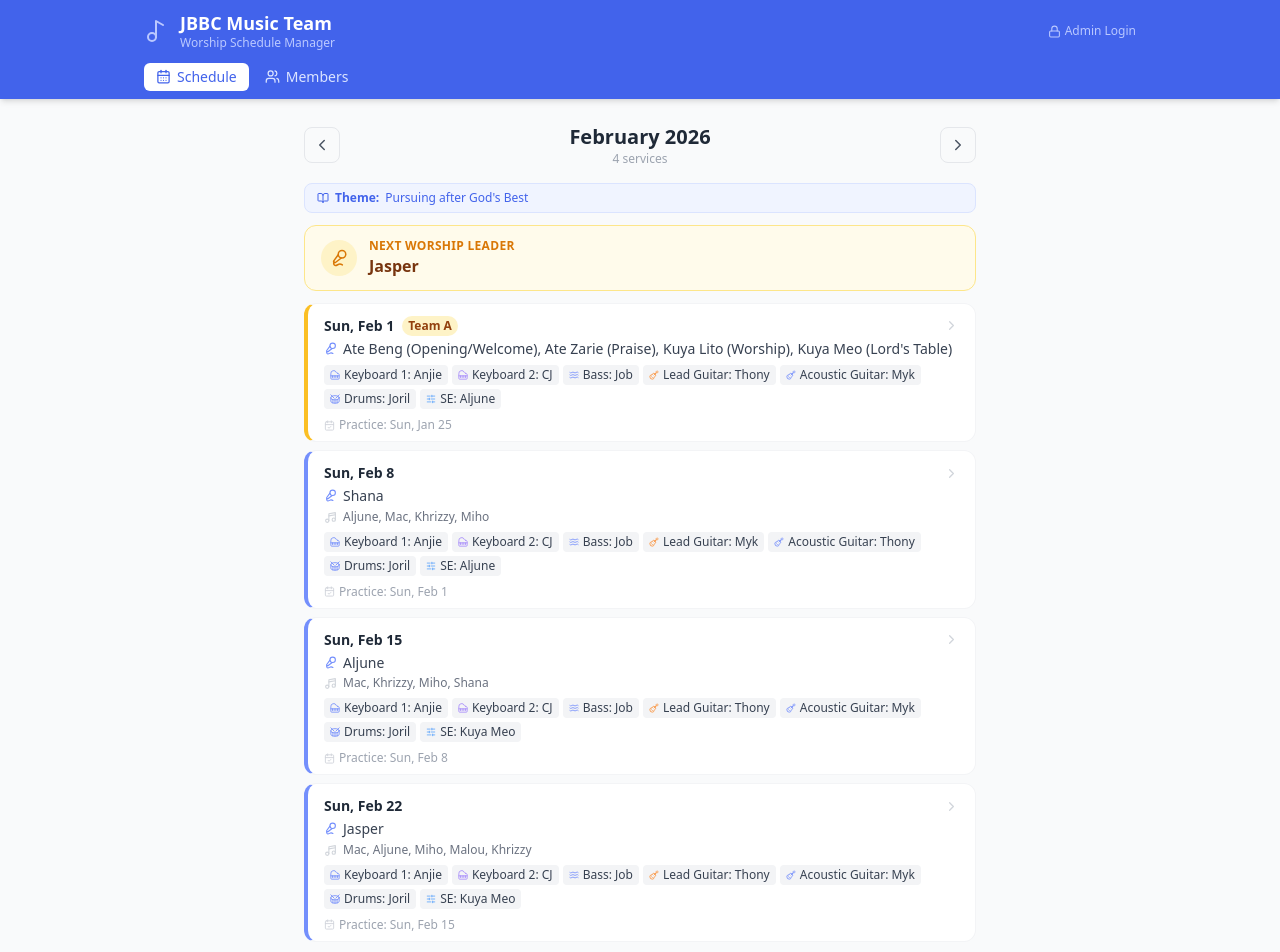
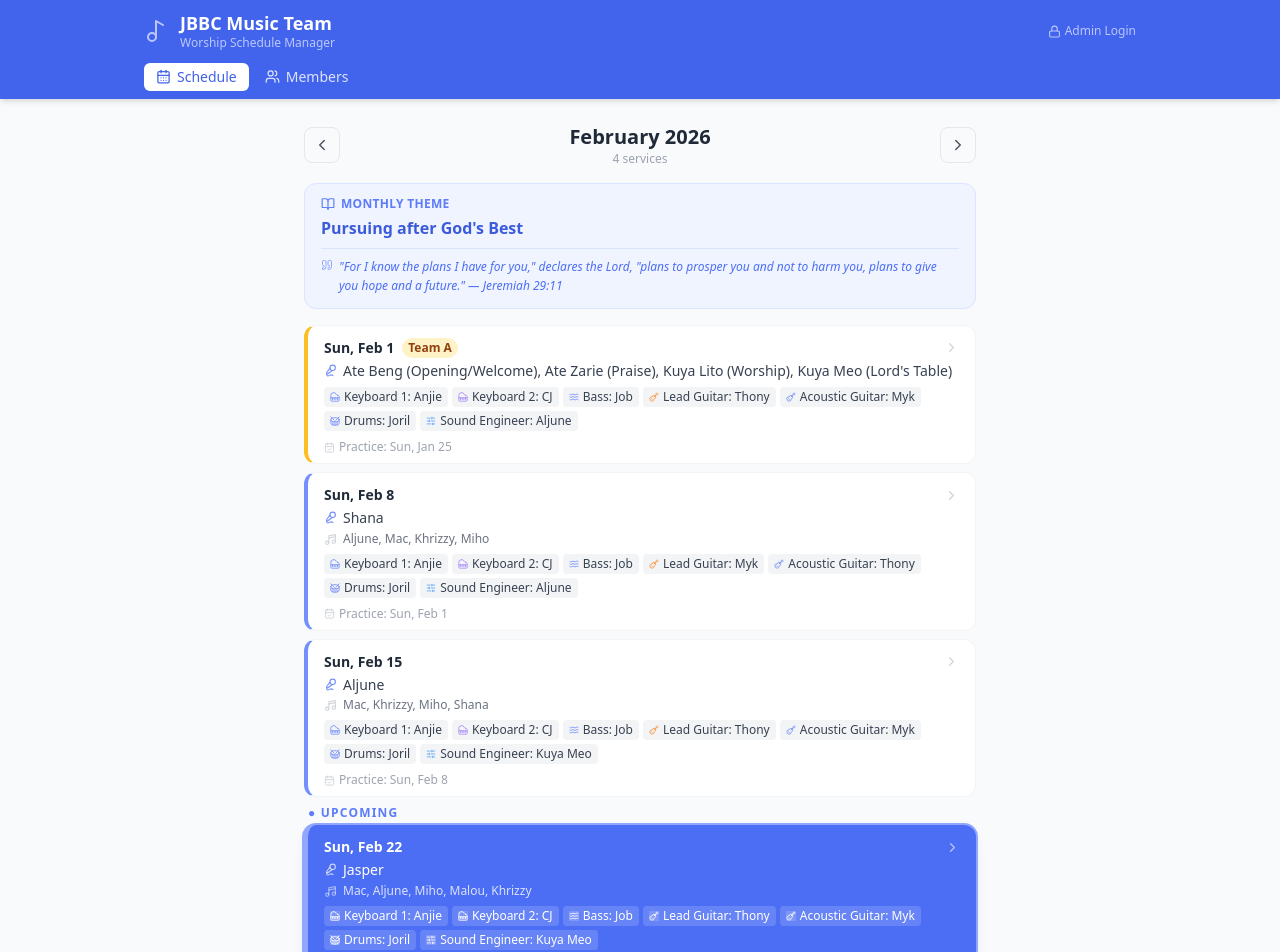
Before and after one commit to mlparaiso/jbbc, a React (Vite) app: page / in a window 1280 px wide. Shown: the top 952 px of the page. Built offline with nearby package versions, Linux system fonts and the light colour scheme.

Commit message:
Remove NextWL banner, highlight upcoming lineup, add Bible verse, Sound Engineer full label

```diff
--- a/src/data/initialData.js
+++ b/src/data/initialData.js
@@ -371,6 +371,7 @@ export const INITIAL_LINEUPS = [
     date: '2026-02-01',
     isTeamA: true,
     theme: "Pursuing after God's Best",
+    bibleVerse: '"For I know the plans I have for you," declares the Lord, "plans to prosper you and not to harm you, plans to give you hope and a future." — Jeremiah 29:11',
     worshipLeaders: [
       { memberId: 'mem-beng',  role: 'Opening/Welcome' },
       { memberId: 'mem-zarie', role: 'Praise' },
@@ -619,4 +620,4 @@ export const INITIAL_LINEUPS = [
 ];
 
 // Bump this version string whenever you want to force-reset all users' localStorage data
-export const DATA_VERSION = '2026-v5';
+export const DATA_VERSION = '2026-v6';
--- a/src/pages/LineupDetailPage.jsx
+++ b/src/pages/LineupDetailPage.jsx
@@ -3,7 +3,7 @@ import { useApp } from '../context/AppContext';
 import {
   Mic2, Music4, BookOpen, CalendarCheck,
   Printer, Pencil, Trash2, ChevronLeft, AlertCircle,
-  SlidersHorizontal, Piano, Guitar, Waves, Drum, ExternalLink, Youtube
+  SlidersHorizontal, Piano, Guitar, Waves, Drum, Youtube, Quote
 } from 'lucide-react';
 
 function formatDate(dateStr) {
@@ -107,6 +107,12 @@ export default function LineupDetailPage() {
               <BookOpen size={11} /> {lineup.theme}
             </p>
           )}
+          {lineup.bibleVerse && (
+            <div className="mt-1.5 flex items-start gap-1.5">
+              <Quote size={11} className="text-primary-300 flex-shrink-0 mt-0.5" />
+              <p className="text-xs text-primary-500 italic leading-relaxed">{lineup.bibleVerse}</p>
+            </div>
+          )}
           {/* Prominent practice date badge */}
           {lineup.practiceDate && (
             <div className="mt-2 inline-flex items-center gap-1.5 bg-teal-50 border border-teal-200 text-teal-700 rounded-lg px-3 py-1.5 text-xs font-semibold">
@@ -193,7 +199,7 @@ export default function LineupDetailPage() {
             <div className="flex items-center gap-2 bg-blue-50 rounded-lg px-3 py-2">
               <span className="text-blue-400 flex-shrink-0"><SlidersHorizontal size={14} /></span>
               <div className="min-w-0">
-                <p className="text-xs font-semibold text-gray-400 leading-none">SE</p>
+                <p className="text-xs font-semibold text-gray-400 leading-none">Sound Engineer</p>
                 <p className="text-sm font-medium text-gray-800 truncate">{se?.name || '—'}</p>
               </div>
             </div>
--- a/src/pages/SchedulePage.jsx
+++ b/src/pages/SchedulePage.jsx
@@ -3,8 +3,8 @@ import { useNavigate } from 'react-router-dom';
 import { useApp } from '../context/AppContext';
 import {
   Mic2, Music4, CalendarCheck, ChevronLeft, ChevronRight,
-  CalendarDays, Plus, ChevronRight as ArrowRight,
-  Piano, Guitar, Waves, Drum, SlidersHorizontal, BookOpen
+  CalendarDays, Plus, BookOpen, Quote,
+  Piano, Guitar, Waves, Drum, SlidersHorizontal
 } from 'lucide-react';
 
 const MONTHS = [
@@ -32,6 +32,7 @@ export default function SchedulePage() {
   const navigate = useNavigate();
 
   const now = new Date();
+  const today = now.toISOString().slice(0, 10);
   const [year, setYear] = useState(now.getFullYear());
   const [month, setMonth] = useState(now.getMonth() + 1);
 
@@ -45,6 +46,13 @@ export default function SchedulePage() {
       return d.getFullYear() === year && d.getMonth() + 1 === month;
     })
     .sort((a, b) => a.date.localeCompare(b.date));
+
+  // Find the next upcoming lineup (closest future date)
+  const upcomingLineup = monthLineups.find(l => l.date >= today);
+
+  // Monthly theme and bible verse from the first lineup
+  const monthTheme = monthLineups.find(l => l.theme)?.theme || '';
+  const monthBibleVerse = monthLineups.find(l => l.bibleVerse)?.bibleVerse || '';
 
   const prevMonth = () => {
     if (atMin) return;
@@ -72,39 +80,30 @@ export default function SchedulePage() {
         </button>
       </div>
 
-      {/* Monthly theme */}
-      {monthLineups.length > 0 && monthLineups[0].theme && (
-        <div className="mb-3 px-3 py-1.5 bg-primary-50 border border-primary-100 rounded-lg text-xs text-primary-700 flex items-center gap-1.5">
-          <BookOpen size={12} />
-          <span className="font-semibold">Theme:</span> {monthLineups[0].theme}
+      {/* Monthly Theme + Bible Verse */}
+      {monthTheme && (
+        <div className="mb-4 bg-primary-50 border border-primary-100 rounded-xl px-4 py-3">
+          <div className="flex items-center gap-1.5 mb-1">
+            <BookOpen size={14} className="text-primary-500" />
+            <span className="text-xs font-bold text-primary-500 uppercase tracking-wide">Monthly Theme</span>
+          </div>
+          <p className="text-base font-bold text-primary-800">{monthTheme}</p>
+          {monthBibleVerse && (
+            <div className="mt-2 pt-2 border-t border-primary-100">
+              <div className="flex items-start gap-1.5">
+                <Quote size={12} className="text-primary-300 flex-shrink-0 mt-0.5" />
+                <p className="text-xs text-primary-600 italic leading-relaxed">{monthBibleVerse}</p>
+              </div>
             </div>
           )}
-
-      {/* Next WL banner — show from the most recent past lineup's nextWL */}
-      {(() => {
-        const today = new Date().toISOString().slice(0, 10);
-        // Find the last lineup that has already passed (or today) with a nextWL set
-        const withNextWL = [...monthLineups]
-          .reverse()
-          .find(l => l.nextWL && l.date <= today);
-        if (!withNextWL) return null;
-        return (
-          <div className="mb-3 flex items-center gap-3 bg-amber-50 border border-amber-200 rounded-xl px-4 py-3">
-            <div className="flex-shrink-0 w-9 h-9 rounded-full bg-amber-100 flex items-center justify-center">
-              <Mic2 size={18} className="text-amber-600" />
         </div>
-            <div>
-              <p className="text-xs font-bold text-amber-600 uppercase tracking-wide">Next Worship Leader</p>
-              <p className="text-base font-bold text-amber-900">{withNextWL.nextWL}</p>
-            </div>
-          </div>
-        );
-      })()}
+      )}
 
       {/* Lineup list */}
       {monthLineups.length > 0 ? (
         <div className="space-y-2">
           {monthLineups.map((lineup) => {
+            const isUpcoming = lineup.id === upcomingLineup?.id;
             const wlNames = lineup.worshipLeaders.map(wl => {
               const m = getMemberById(wl.memberId);
               const roleLabel = wl.role && wl.role !== 'Worship Leader' ? ` (${wl.role})` : '';
@@ -112,7 +111,6 @@ export default function SchedulePage() {
             }).join(', ');
 
             const backupNames = lineup.backUps.map(id => getMemberById(id)?.name).filter(Boolean).join(', ');
-
             const k1 = lineup.instruments.k1?.map(id => getMemberById(id)?.name).filter(Boolean).join('/') || '';
             const k2 = lineup.instruments.k2?.map(id => getMemberById(id)?.name).filter(Boolean).join('/') || '';
             const bass = lineup.instruments.bass?.map(id => getMemberById(id)?.name).filter(Boolean).join('/') || '';
@@ -122,56 +120,73 @@ export default function SchedulePage() {
             const se = getMemberById(lineup.soundEngineer);
 
             return (
+              <div key={lineup.id}>
+                {/* "UPCOMING" label above the highlighted card */}
+                {isUpcoming && (
+                  <div className="flex items-center gap-2 mb-1 px-1">
+                    <span className="text-xs font-bold text-primary-500 uppercase tracking-widest">● Upcoming</span>
+                  </div>
+                )}
                 <div
-                key={lineup.id}
                   onClick={() => navigate(`/lineup/${lineup.id}`)}
-                className={`bg-white border border-gray-100 rounded-xl cursor-pointer hover:shadow-sm hover:border-primary-200 transition-all border-l-4 ${
-                  lineup.isTeamA ? 'border-l-amber-400' : 'border-l-primary-400'
+                  className={`rounded-xl cursor-pointer transition-all border-l-4 ${
+                    isUpcoming
+                      ? 'bg-primary-600 text-white border-l-primary-300 shadow-lg ring-2 ring-primary-300'
+                      : `bg-white border border-gray-100 hover:shadow-sm hover:border-primary-200 ${lineup.isTeamA ? 'border-l-amber-400' : 'border-l-primary-400'}`
                   }`}
                 >
                   {/* Top row: date + Team A badge + arrow */}
                   <div className="flex items-center justify-between px-4 pt-3 pb-1">
                     <div className="flex items-center gap-2">
-                    <span className="font-bold text-gray-800 text-sm">{shortDate(lineup.date)}</span>
+                      <span className={`font-bold text-sm ${isUpcoming ? 'text-white' : 'text-gray-800'}`}>
+                        {shortDate(lineup.date)}
+                      </span>
                       {lineup.isTeamA && (
-                      <span className="text-xs bg-amber-100 text-amber-800 font-semibold px-1.5 py-0.5 rounded-full">Team A</span>
+                        <span className={`text-xs font-semibold px-1.5 py-0.5 rounded-full ${isUpcoming ? 'bg-white/20 text-white' : 'bg-amber-100 text-amber-800'}`}>
+                          Team A
+                        </span>
                       )}
                     </div>
-                  <ChevronRight size={15} className="text-gray-300" />
+                    <ChevronRight size={15} className={isUpcoming ? 'text-white/60' : 'text-gray-300'} />
                   </div>
 
                   {/* WL row */}
                   <div className="flex items-start gap-1.5 px-4 pb-1">
-                  <Mic2 size={13} className="text-primary-400 flex-shrink-0 mt-0.5" />
-                  <span className="text-sm text-gray-700 font-medium leading-tight">{wlNames || 'TBA'}</span>
+                    <Mic2 size={13} className={`flex-shrink-0 mt-0.5 ${isUpcoming ? 'text-white/70' : 'text-primary-400'}`} />
+                    <span className={`text-sm font-medium leading-tight ${isUpcoming ? 'text-white' : 'text-gray-700'}`}>
+                      {wlNames || 'TBA'}
+                    </span>
                   </div>
 
                   {/* Backups row */}
                   {backupNames && (
                     <div className="flex items-start gap-1.5 px-4 pb-1">
-                    <Music4 size={13} className="text-gray-300 flex-shrink-0 mt-0.5" />
-                    <span className="text-xs text-gray-500 leading-tight">{backupNames}</span>
+                      <Music4 size={13} className={`flex-shrink-0 mt-0.5 ${isUpcoming ? 'text-white/50' : 'text-gray-300'}`} />
+                      <span className={`text-xs leading-tight ${isUpcoming ? 'text-white/80' : 'text-gray-500'}`}>{backupNames}</span>
                     </div>
                   )}
 
                   {/* Instruments row */}
-                <div className="flex flex-wrap gap-1 px-4 pb-2 pt-1">
-                  {k1 && <InstrumentPill icon={<Piano size={10} />} name={`Keyboard 1: ${k1}`} iconClass="text-primary-400" />}
-                  {k2 && <InstrumentPill icon={<Piano size={10} />} name={`Keyboard 2: ${k2}`} iconClass="text-violet-400" />}
-                  {bass && <InstrumentPill icon={<Waves size={10} />} name={`Bass: ${bass}`} iconClass="text-primary-400" />}
-                  {lg && <InstrumentPill icon={<Guitar size={10} />} name={`Lead Guitar: ${lg}`} iconClass="text-orange-400" />}
-                  {ag && <InstrumentPill icon={<Guitar size={10} />} name={`Acoustic Guitar: ${ag}`} iconClass="text-primary-400" />}
-                  {drums && <InstrumentPill icon={<Drum size={10} />} name={`Drums: ${drums}`} iconClass="text-primary-400" />}
-                  {se && <InstrumentPill icon={<SlidersHorizontal size={10} />} name={`SE: ${se.name}`} iconClass="text-blue-400" />}
+                  <div className={`flex flex-wrap gap-1 px-4 pb-2 pt-1 ${isUpcoming ? '[&_span]:bg-white/15 [&_span]:text-white' : ''}`}>
+                    {k1 && <InstrumentPill icon={<Piano size={10} />} name={`Keyboard 1: ${k1}`} iconClass={isUpcoming ? 'text-white/70' : 'text-primary-400'} />}
+                    {k2 && <InstrumentPill icon={<Piano size={10} />} name={`Keyboard 2: ${k2}`} iconClass={isUpcoming ? 'text-white/70' : 'text-violet-400'} />}
+                    {bass && <InstrumentPill icon={<Waves size={10} />} name={`Bass: ${bass}`} iconClass={isUpcoming ? 'text-white/70' : 'text-primary-400'} />}
+                    {lg && <InstrumentPill icon={<Guitar size={10} />} name={`Lead Guitar: ${lg}`} iconClass={isUpcoming ? 'text-white/70' : 'text-orange-400'} />}
+                    {ag && <InstrumentPill icon={<Guitar size={10} />} name={`Acoustic Guitar: ${ag}`} iconClass={isUpcoming ? 'text-white/70' : 'text-primary-400'} />}
+                    {drums && <InstrumentPill icon={<Drum size={10} />} name={`Drums: ${drums}`} iconClass={isUpcoming ? 'text-white/70' : 'text-primary-400'} />}
+                    {se && <InstrumentPill icon={<SlidersHorizontal size={10} />} name={`Sound Engineer: ${se.name}`} iconClass={isUpcoming ? 'text-white/70' : 'text-blue-400'} />}
                   </div>
 
                   {/* Practice date */}
                   {lineup.practiceDate && (
                     <div className="flex items-center gap-1 px-4 pb-2">
-                    <CalendarCheck size={11} className="text-gray-300" />
-                    <span className="text-xs text-gray-400">Practice: {shortDate(lineup.practiceDate)}</span>
+                      <CalendarCheck size={11} className={isUpcoming ? 'text-white/50' : 'text-gray-300'} />
+                      <span className={`text-xs ${isUpcoming ? 'text-white/70' : 'text-gray-400'}`}>
+                        Practice: {shortDate(lineup.practiceDate)}
+                      </span>
                     </div>
                   )}
+                </div>
               </div>
             );
           })}
```
Also changed, not shown: src/pages/LineupFormPage.jsx (+7 -0 lines). Lines whose indentation alone changed are shown as unchanged.
